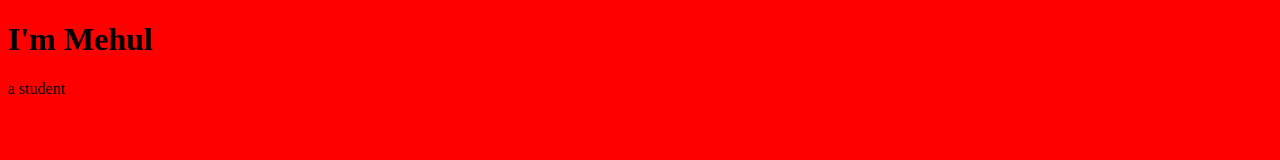
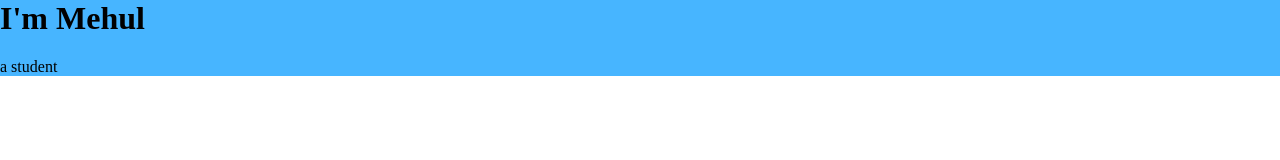
Before and after one commit to MeHuL389/CV, a plain HTML site: page Css my site/index.html in a window 1280 px wide. Drawn offline with Linux system fonts and the light colour scheme.

Commit message:
Update styles.css

```diff
--- a/Css my site/css/styles.css
+++ b/Css my site/css/styles.css
@@ -1,3 +1,12 @@
 body{
-  background-color: red;
+  margin: 0;
 }
+
+h1{
+  margin-top: 0;
+}
+
+
+div{
+  background-color:#47B5FF;
+}
```
